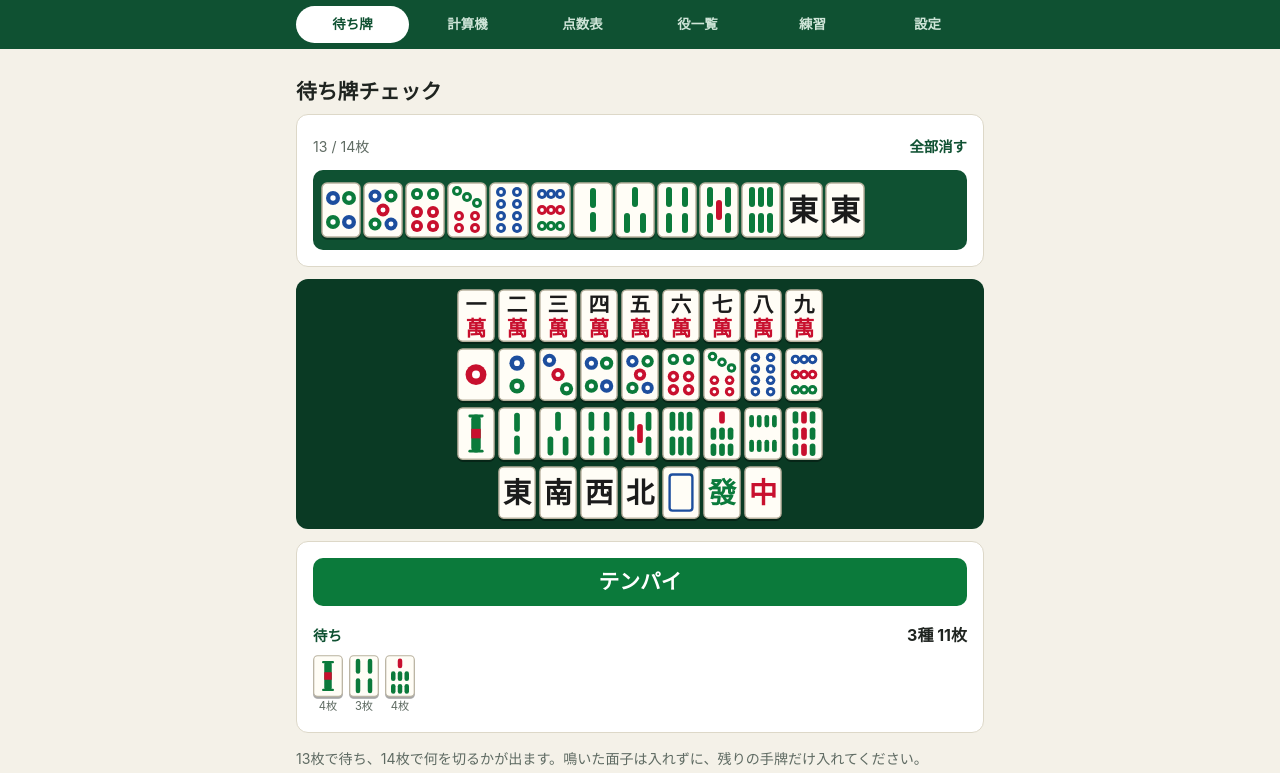
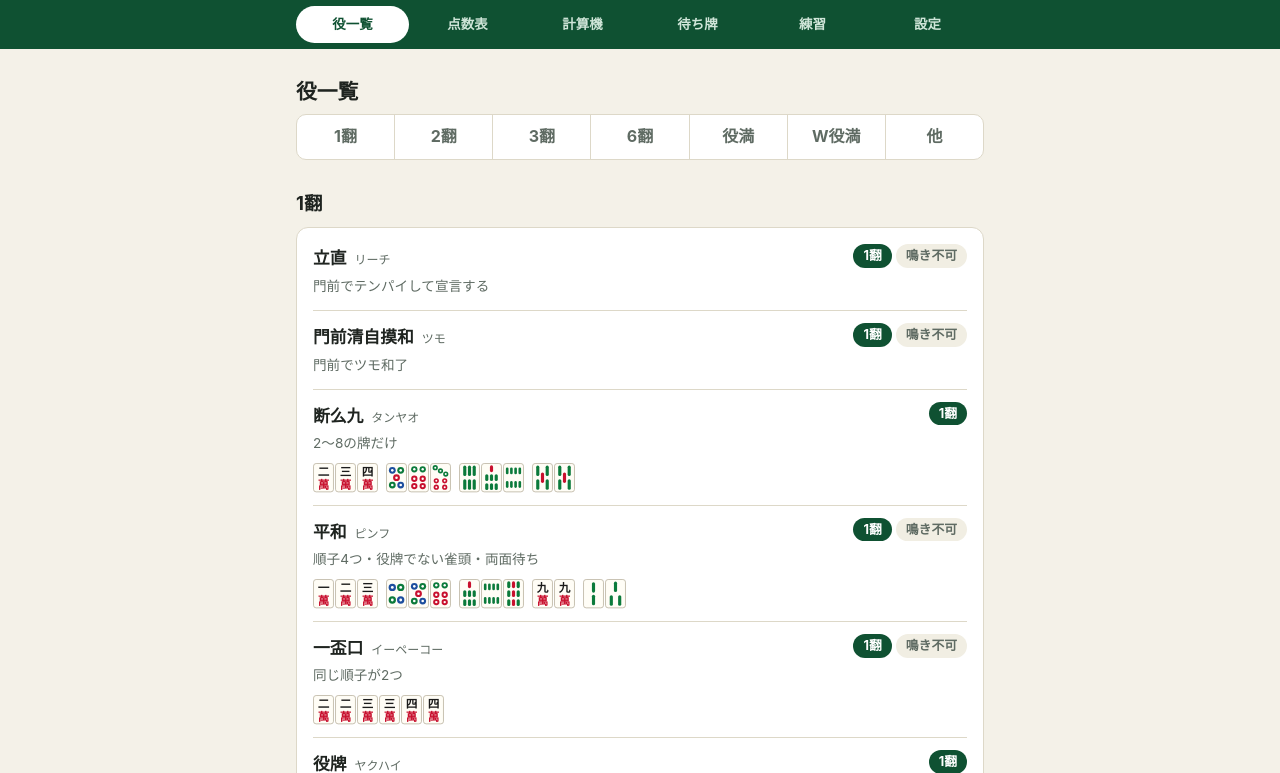
Before and after one commit to yasugi-ryuhei/yasugi-ryuhei.github.io, a plain HTML site: page mahjong/index.html in a window 1280 px wide. Shown: the part 27-800 px from the top of the page. Drawn offline with Linux system fonts and the light colour scheme.

Commit message:
Reorder tabs by expected demand and clarify two yaku notes
Co-Authored-By: Claude Fable 5.2 <noreply@anthropic.com>
Claude-Session: https://claude.ai/code/session_01NP2oeMKpUVDNakyteJEP5h

```diff
--- a/mahjong/index.html
+++ b/mahjong/index.html
@@ -15,10 +15,10 @@
     <div class="inner">
       <span class="logo">麻雀ドリル</span>
       <nav class="tabs" role="tablist" aria-label="機能">
+        <button type="button" role="tab" id="tab-yaku" data-view="yaku">役一覧</button>
+        <button type="button" role="tab" id="tab-table" data-view="table">点数表</button>
+        <button type="button" role="tab" id="tab-calc" data-view="calc">計算機</button>
         <button type="button" role="tab" id="tab-machi" data-view="machi">待ち牌</button>
-        <button type="button" role="tab" id="tab-calc" data-view="calc">計算機</button>
-        <button type="button" role="tab" id="tab-table" data-view="table">点数表</button>
-        <button type="button" role="tab" id="tab-yaku" data-view="yaku">役一覧</button>
         <button type="button" role="tab" id="tab-practice" data-view="practice">練習</button>
         <button type="button" role="tab" id="tab-rules" data-view="rules">設定</button>
       </nav>
@@ -57,7 +57,7 @@
     </section>
 
     <!-- 待ち牌 -->
-    <section id="view-machi">
+    <section id="view-machi" hidden>
       <h1>待ち牌チェック</h1>
       <div class="card">
         <div class="machi-top"><span id="machi-count"></span><button type="button" class="link-button" id="machi-clear">全部消す</button></div>
@@ -95,7 +95,7 @@
     </section>
 
     <!-- 役一覧 -->
-    <section id="view-yaku" hidden>
+    <section id="view-yaku">
       <h1>役一覧</h1>
       <div class="seg wide" id="yaku-jump"></div>
       <div id="yaku-body"></div>
--- a/mahjong/js/app.js
+++ b/mahjong/js/app.js
@@ -4,7 +4,7 @@
   var E = window.MJEngine, G = window.MJGenerator, T = window.MJTiles, S = window.MJShanten, R = window.MJRules;
   var $ = function (id) { return document.getElementById(id); };
   var STORE_KEY = 'mj-drill-stats-v1';
-  var VIEWS = ['machi', 'calc', 'table', 'yaku', 'practice', 'rules'];
+  var VIEWS = ['yaku', 'table', 'calc', 'machi', 'practice', 'rules'];
   var rules = R.load();
   var state = { mode: null, question: null, answered: false, session: { total: 0, correct: 0, streak: 0 } };
   // 待ち牌ツールの初期表示（筒子・索子・東だけなので三人麻雀でも使える）
@@ -14,7 +14,7 @@
 
   // ---------- タブ ----------
   function show(view) {
-    if (VIEWS.indexOf(view) < 0) view = 'machi';
+    if (VIEWS.indexOf(view) < 0) view = 'yaku';
     VIEWS.forEach(function (v) {
       $('view-' + v).hidden = v !== view;
       $('tab-' + v).setAttribute('aria-selected', v === view ? 'true' : 'false');
--- a/mahjong/js/yaku.js
+++ b/mahjong/js/yaku.js
@@ -24,8 +24,8 @@
       { name: '対々和', kana: 'トイトイ', closed: 2, open: 2, desc: '刻子が4つ', ex: '222m 777p 444s 666z' },
       { name: '三暗刻', kana: 'サンアンコー', closed: 2, open: 2, desc: '鳴いていない刻子が3つ', ex: '333m 888p 222s' },
       { name: '三色同刻', kana: 'サンショクドーコー', closed: 2, open: 2, desc: '同じ数字の刻子を3色で', ex: '444m 444p 444s' },
-      { name: '小三元', kana: 'ショウサンゲン', closed: 2, open: 2, desc: '三元牌の刻子2つと雀頭', ex: '555z 666z 77z' },
-      { name: '混老頭', kana: 'ホンロートー', closed: 2, open: 2, desc: '1・9・字牌だけ', ex: '111m 999p 111z 99s' },
+      { name: '小三元', kana: 'ショウサンゲン', closed: 2, open: 2, desc: '三元牌の刻子2つと雀頭。役牌2翻と合わせて実質4翻', ex: '555z 666z 77z' },
+      { name: '混老頭', kana: 'ホンロートー', closed: 2, open: 2, desc: '1・9・字牌だけ。対々和か七対子と必ず重なる', ex: '111m 999p 111z 99s' },
       { name: '三槓子', kana: 'サンカンツ', closed: 2, open: 2, desc: 'カンが3つ' },
       { name: 'ダブル立直', kana: 'ダブルリーチ', closed: 2, open: 0, desc: '最初の打牌でリーチ' }
     ] },
```
